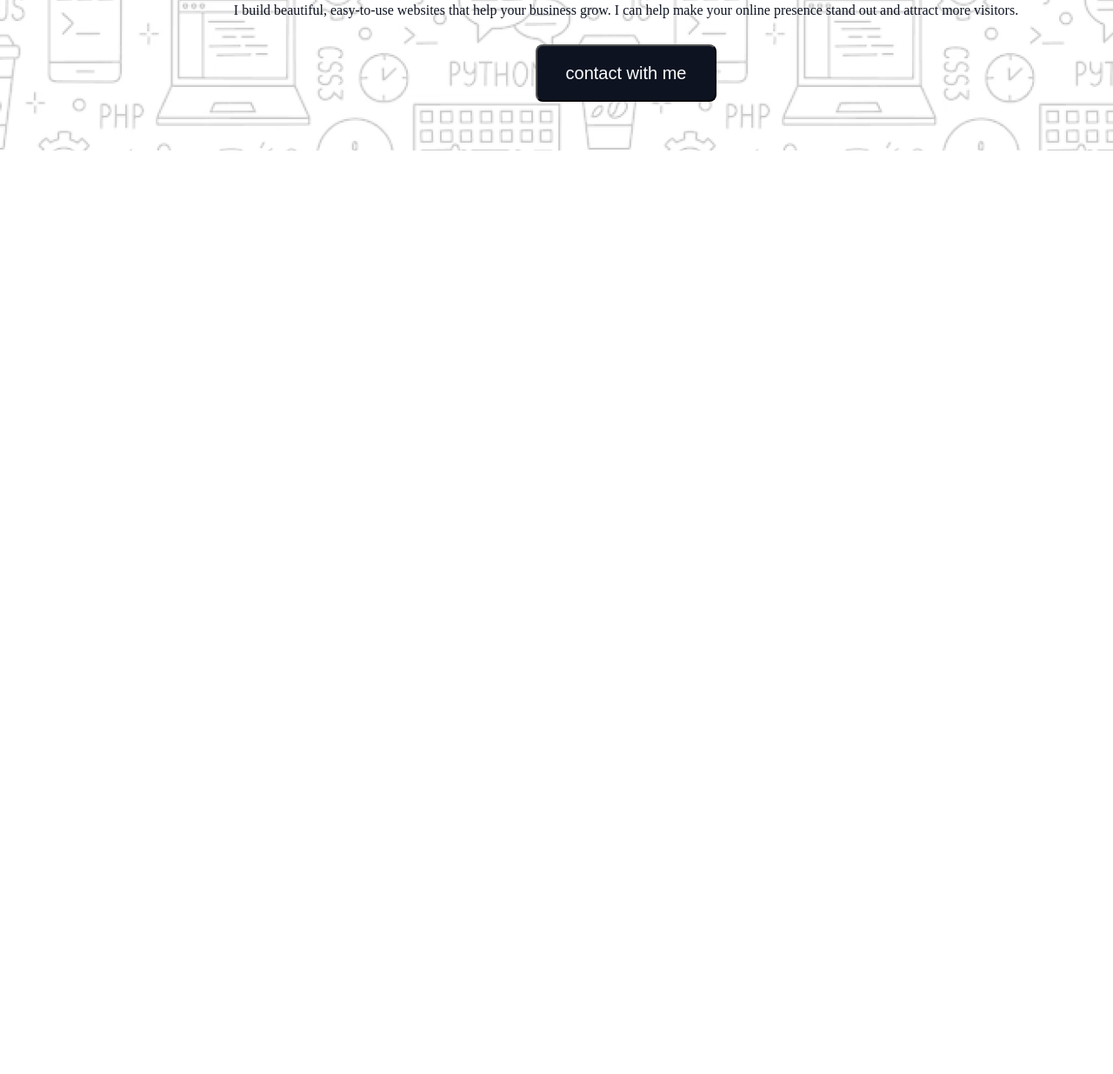
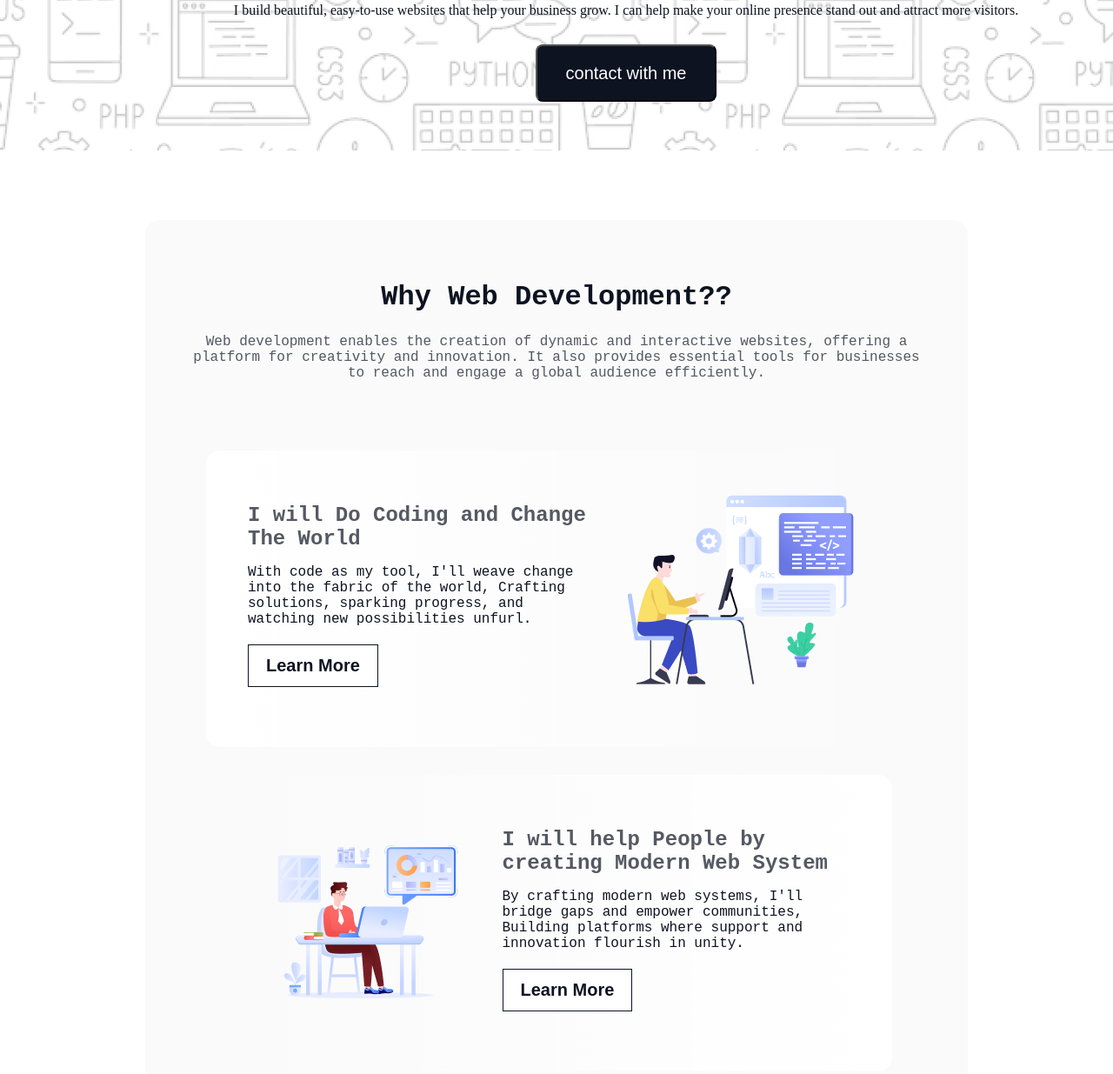
Before and after one commit to MFAAHAD/B10A1-Challenge-Begins, a plain HTML site: page index.html in a window 1280 px wide. Shown: the part 479-1714 px from the top of the page at 87% size. Before the commit the page ends 800 px from the top, so only its background shows below. Drawn offline with Linux system fonts and the light colour scheme; a web font is replaced by a local one.

Commit message:
why web developer section complete

```diff
--- a/index.html
+++ b/index.html
@@ -30,7 +30,44 @@
      <!-- banner section ends here -->
 </header>
     <main>
+        <!-- why web development section strats here -->
+        <section class="development-container">
+            <div class="web-text">
+                <h1>Why Web Development??</h1>
+                <p>Web development enables the creation of dynamic and interactive websites, offering a platform for creativity and innovation. It also provides essential tools for businesses to reach and engage a global audience efficiently.</p>
+            </div>
 
+            <div class="do-code">
+                <div class="do-code-content">
+                    <div class="do-code-text">
+                        <h3>I will Do Coding and Change The World</h3>
+                        <p>With code as my tool, I'll weave change into the fabric of the world,
+                        Crafting solutions, sparking progress, and watching new possibilities unfurl.</p>
+                        <a href=""><button>Learn More</button></a>
+                    </div>
+                    <div class="do-code-image"><img src="assets/Layer_1.png" alt=""></div>
+                </div>
+                <div class="help-people">
+                    <div class="do-code-image"><img src="assets/Group 3.png" alt=""></div>
+                    <div class="do-code-text">
+                        <h3>I will help People by creating Modern Web System</h3>
+                        <p>By crafting modern web systems, I'll bridge gaps and empower communities,
+                        Building platforms where support and innovation flourish in unity.</p>
+                        <a href=""><button>Learn More</button></a>
+                    </div>
+                </div>
+                <div class="do-code2">
+                    <div class="do-code-text">
+                        <h3>I will Do Coding and Change The World</h3>
+                        <p>With code as my tool, I'll weave change into the fabric of the world,
+                        Crafting solutions, sparking progress, and watching new possibilities unfurl.</p>
+                        <a href=""><button>Learn More</button></a>
+                    </div>
+                    <div class="do-code-image"><img src="assets/Group 4.png" alt=""></div>
+                </div>
+            </div>
+        </section>
+        <!-- why web development section strats here -->
 
     </main>
     <footer>
--- a/style/style.css
+++ b/style/style.css
@@ -87,6 +87,99 @@ body{
 height: 66px;
 margin-top: 30px;
 }
+/* banner section styles ends here */
+
+/* why web development section styles starts here */
+.development-container{
+    width: 946px;
+    height: 1435px;
+    background-color: rgba(13, 19, 33, 0.02);
+    margin: 0 auto;
+    border-radius: 16px;
+
+}
 
 
-/* banner section styles ends here */
+.web-text{
+    width: 852px;
+    margin: 80px auto;
+    padding-top: 70px;
+    text-align: center;
+}
+
+.web-text>h1{
+    color: rgb(13, 19, 33);
+    font-size: 32px;
+    font-weight: 800;
+    margin-bottom: 24px;
+}
+
+.web-text>p{
+    color: rgba(13, 19, 33, 0.7);
+    font-size: 16px;
+    font-weight: 400;
+}
+
+
+
+.do-code{
+    display: flex;
+    flex-direction: column;
+    justify-content: space-around;
+    align-items: center;
+    gap: 32px;
+}
+
+.do-code-content, .help-people, .do-code2 {
+    display: flex;
+    justify-content: space-evenly;
+    align-items: center;
+    gap: 35px;
+}
+
+.do-code-content{
+    padding: 48px;
+    background-image: linear-gradient(to right,#FFFFFFFF,#FFFFFF00);
+    border-radius: 16px;
+}
+
+.help-people{
+    padding: 48px;
+    background-image: linear-gradient(to left,#FFFFFFFF,#FFFFFF00);
+    border-radius: 16px;
+}
+
+.do-code2{
+    padding: 48px;
+    background-image: linear-gradient(to right,#FFFFFFFF,#FFFFFF00);
+    border-radius: 16px;
+}
+
+.do-code-text{
+    Width: 400px;
+    Height: 220px;
+}
+
+.do-code-text>h3{
+    color: rgba(13, 19, 33, 0.7);
+    font-size: 24px;
+    font-weight: 700;
+    margin-bottom: 16px;
+}
+
+.do-code-text>p{
+    color: rgb(13, 19, 33);
+    font-size: 16px;
+    font-weight: 400;
+    margin-bottom: 20px;
+}
+
+.do-code-text>a>button{
+    color: rgb(13, 19, 33);
+    font-size: 20px;
+    font-weight: 600;
+    background-color: rgb(255, 255, 255);
+    border: 1px solid rgb(13, 19, 33);
+    padding: 12px 20px;
+}
+/* why web development section styles starts here */
```
